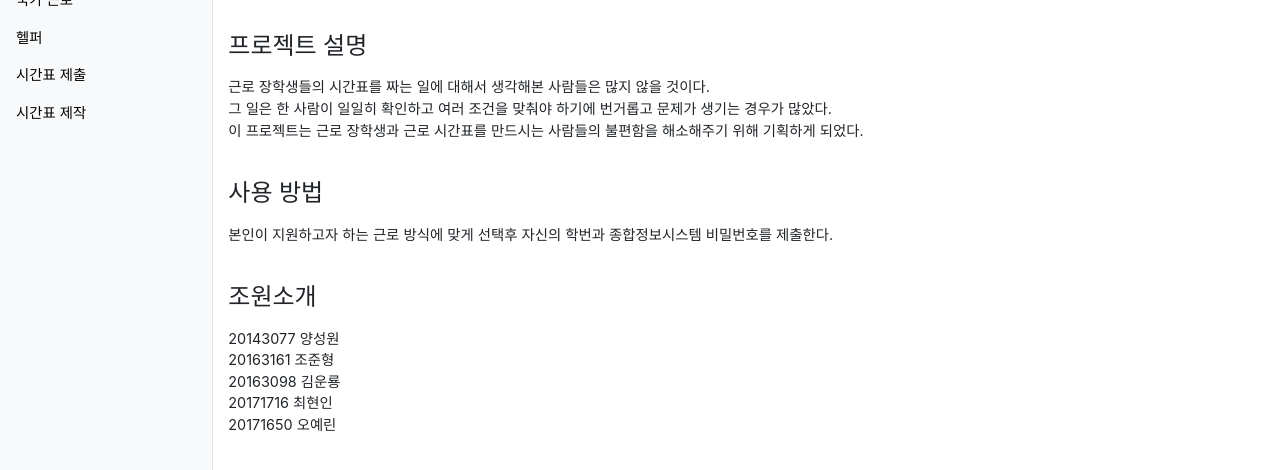
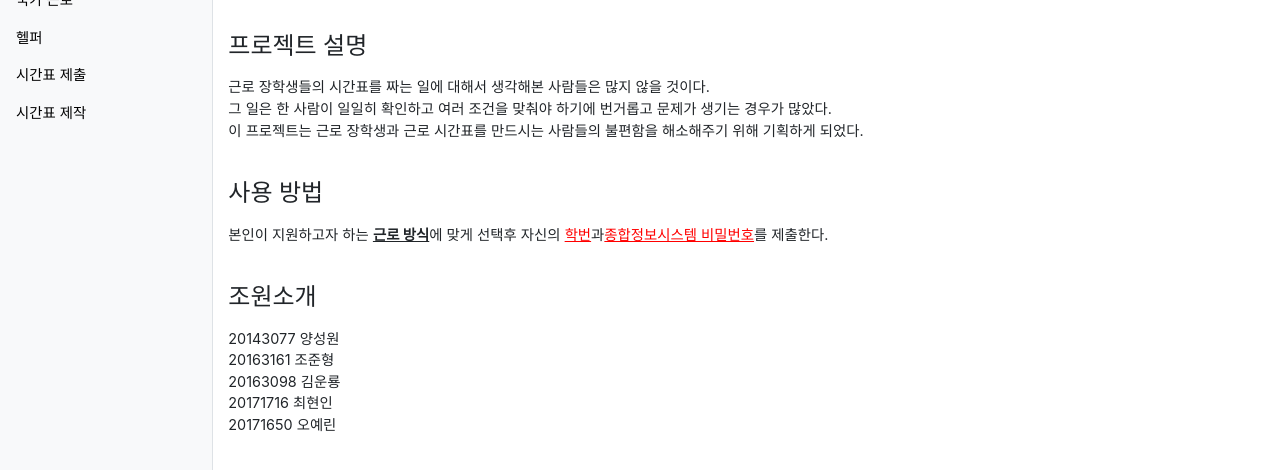
Before and after one commit to OSS-geunro/geunro-bootstrap, a plain HTML site: page main.html in a window 1280 px wide. Shown: the part 150-620 px from the top of the page. Drawn offline with nearby package versions, Linux system fonts and the light colour scheme.

Commit message:
font modification
수정

```diff
--- a/main.html
+++ b/main.html
@@ -55,7 +55,8 @@
               이 프로젝트는 근로 장학생과 근로 시간표를 만드시는 사람들의 불편함을 해소해주기 위해 기획하게 되었다.<br><br>
 
             <storng><p><h4>사용 방법</h4></p></storng>
-              본인이 지원하고자 하는 근로 방식에 맞게 선택후 자신의 학번과 종합정보시스템 비밀번호를 제출한다.<br><br>
+              본인이 지원하고자 하는 <u><strong>근로 방식</strong></u>에 맞게 선택후
+              자신의 <span style="color:red"><u>학번</u></span>과<span style="color:red"><u>종합정보시스템 비밀번호</u></span>를 제출한다.<br><br>
 
             <storng><p><h4>조원소개</h4></p></storng>
               20143077 양성원<br> <!--사진 or 링크로..-->
```
